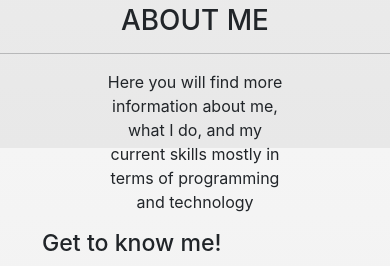
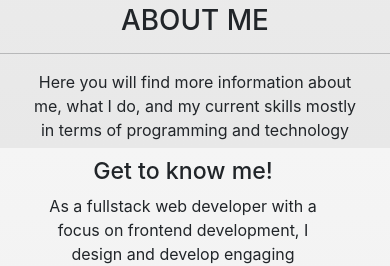
Before and after one commit to dyschaf/typescriptPortfolio, a React (Create React App) app in the folder portfolio/: page / in a window 390 px wide. Shown: the part 696-962 px from the top of the page. Built offline with nearby package versions, Linux system fonts and the light colour scheme.

Commit message:
ready for deploy

```diff
--- a/portfolio/src/App.css
+++ b/portfolio/src/App.css
@@ -80,9 +80,9 @@ body {
 .mySkills{
 padding-left: 30px;
 }
-#about p,#project p{
-  padding-left: 100px;
-  padding-right: 100px;
+#about p,#project p,.background p{
+  padding-left: 75px;
+  padding-right: 75px;
 }
 .about div div, .blue div{
   /* width: 5vw; */
@@ -310,4 +310,12 @@ height: 350px;
       padding-top: 100px;
       font-size: 2em;
     }
+    #about p,#project p,.background p{
+      padding-left: 30px;
+      padding-right: 30px;
+    }
+    #getToKnowMe,.mySkills{
+      text-align: center;
+    }
+
 }
```
